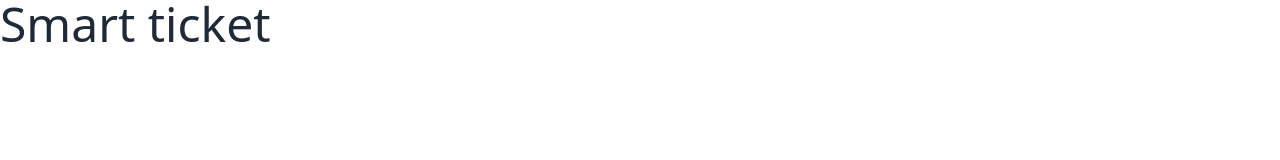
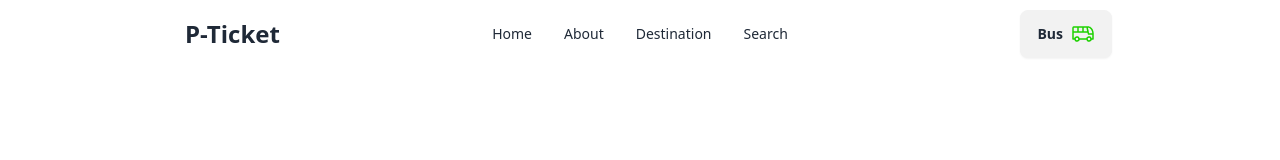
Before and after one commit to masuddrak/Smart-Ticketing, a plain HTML site: page index.html in a window 1280 px wide. Drawn offline with nearby package versions, Linux system fonts and the light colour scheme.

Commit message:
header added

```diff
--- a/index.html
+++ b/index.html
@@ -13,8 +13,53 @@
 </head>
 
 <body>
+    <!-- header -->
+    <header class="w-9/12 mx-auto">
+        <div class="navbar bg-base-100">
+            <div class="navbar-start">
+                <div class="dropdown">
+                    <div tabindex="0" role="button" class="btn btn-ghost lg:hidden">
+                        <svg xmlns="http://www.w3.org/2000/svg" class="h-5 w-5" fill="none" viewBox="0 0 24 24"
+                            stroke="currentColor">
+                            <path stroke-linecap="round" stroke-linejoin="round" stroke-width="2"
+                                d="M4 6h16M4 12h8m-8 6h16" />
+                        </svg>
+                    </div>
+                    <ul tabindex="0"
+                        class="menu menu-sm dropdown-content mt-3 z-[1] p-2 shadow bg-base-100 rounded-box w-52">
+                        <li><a>Home</a></li>
+                        <li><a>About</a></li>
+                        <li><a>Destination</a></li>
+                        <li><a>Search</a></li>
+                    </ul>
+                </div>
+                <a class="btn btn-ghost text-2xl font-extrabold ">P-Ticket</a>
+            </div>
+            <div class="navbar-center hidden lg:flex">
+                <ul class="menu menu-horizontal px-1">
+                    <li><a>Home</a></li>
+                    <li><a>About</a></li>
+                    <li><a>Destination</a></li>
+                    <li><a>Search</a></li>
+                </ul>
+            </div>
+            <div class="navbar-end">
+                <a class="btn">Bus<img src="./images/bus-icon.png" alt=""></a>
+            </div>
+        </div>
+    </header>
+<!-- main -->
 
-    <h1 class="text-5xl">Smart ticket</h1>
+
+
+
+
+
+
+
+
+
+
     <script src="./ticket.js"></script>
 </body>
 
```
